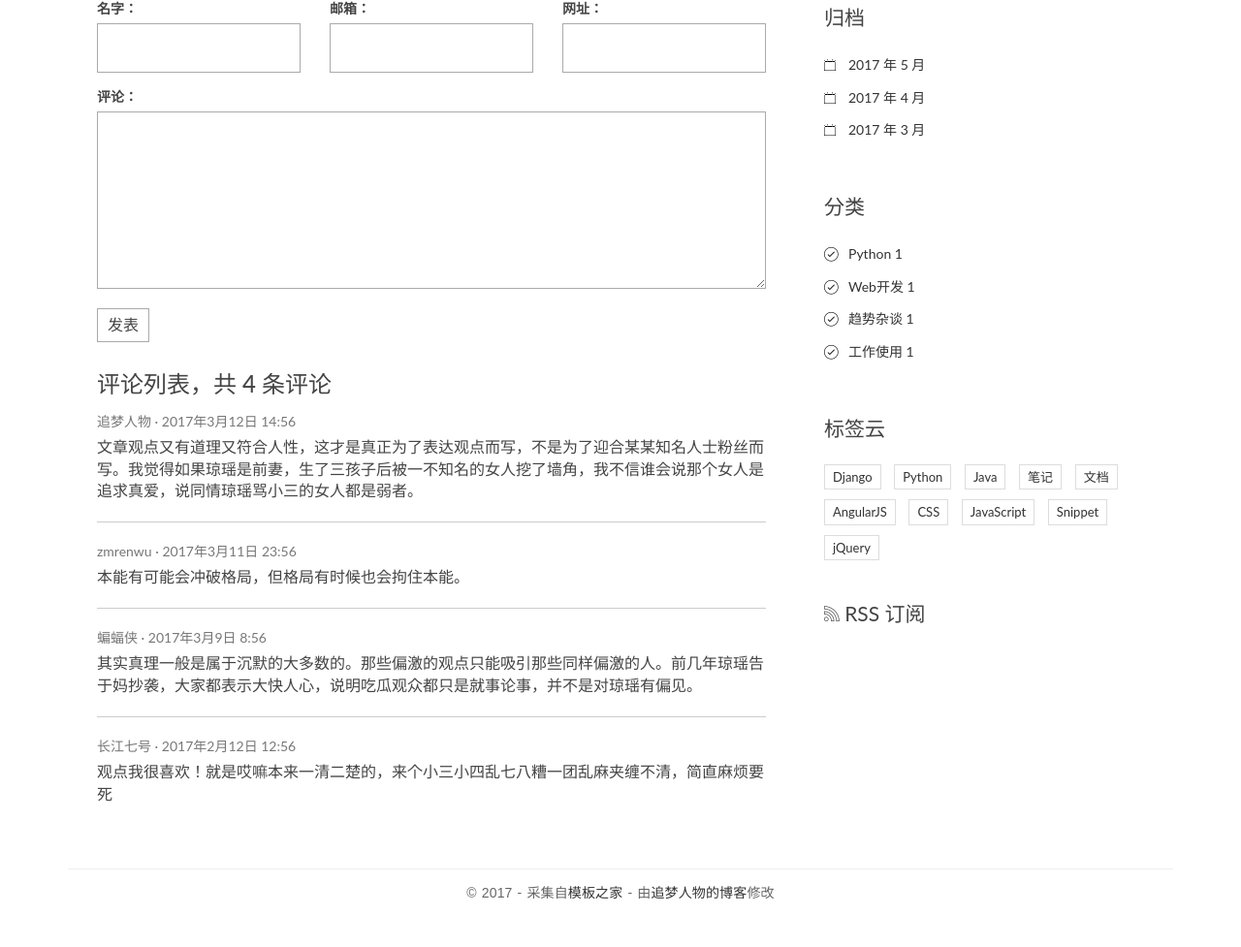
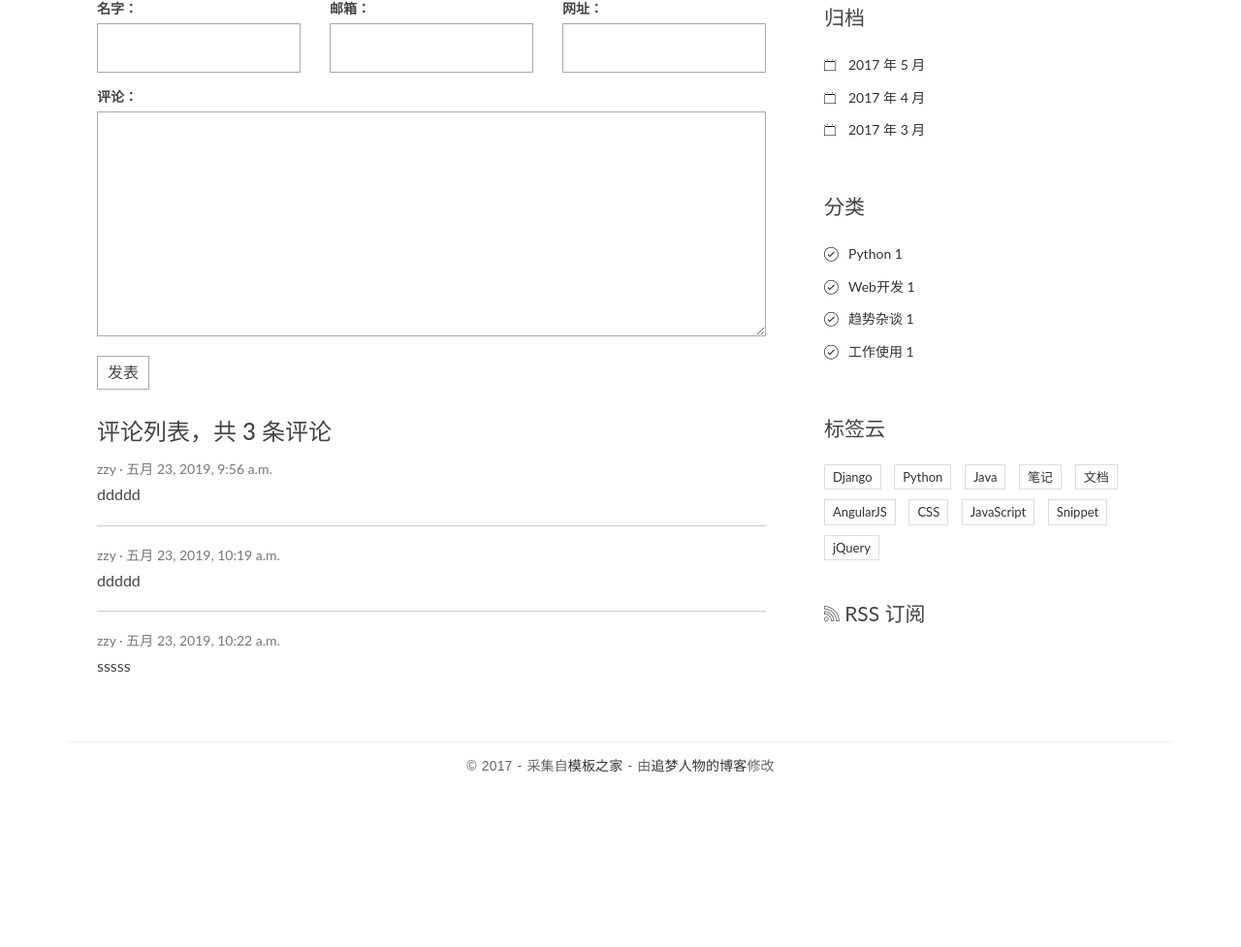
Before and after one commit to zzy0371/DjangoPy1902Rep, a Django app: page /detail/1/ in a window 1280 px wide. Shown: the part 458-1435 px from the top of the page at 97% size. After the commit the page ends 1255 px from the top, so only its background shows below. Run offline with Django 3.2, Linux system fonts and the light colour scheme; data comes from the database, SQL or seed files in the repository; both versions use the stored data as it was after the commit; some libraries are stand-ins or nearby versions.

Commit message:
添加评论

```diff
--- a/demo3/blog/views.py
+++ b/demo3/blog/views.py
@@ -4,6 +4,7 @@ from .models import Article
 #  Paginator  Page
 from django.core.paginator import Paginator
 import markdown
+from comments.forms import CommentForm
 # Create your views here.
 
 def index(request):
@@ -41,4 +42,5 @@ def detail(request, id):
 
     article.toc = mk.toc
 
+    cf = CommentForm()
     return render(request,'single.html', locals())
--- /dev/null
+++ b/demo3/comments/forms.py
@@ -0,0 +1,7 @@
+from django import forms
+from .models import Comment
+class CommentForm(forms.Form):
+    name = forms.CharField(required=True, label="输入名字",  widget=forms.TextInput(attrs={"id":"id_name"}) )
+    email = forms.EmailField(required=True,label="输入邮箱", widget=forms.EmailInput(attrs={"id":"id_email"}))
+    url = forms.URLField(label="输入个人主页", widget=forms.URLInput( attrs={"id":"id_url"}))
+    comment = forms.CharField(required=True,label="输入评论",widget=forms.Textarea( attrs={"id":"id_comment"})    )
--- a/demo3/comments/models.py
+++ b/demo3/comments/models.py
@@ -1,5 +1,6 @@
 from django.db import models
 from blog.models import Article
+from datetime import datetime
 # Create your models here.
 
 class Comment(models.Model):
@@ -8,6 +9,7 @@ class Comment(models.Model):
     url = models.URLField(blank=True,null=True)
     content = models.CharField(max_length=500)
     article = models.ForeignKey(Article,on_delete=models.CASCADE)
+    create_time = models.DateTimeField(auto_now_add=True)
 
     def __str__(self):
         return self.username
--- a/demo3/comments/urls.py
+++ b/demo3/comments/urls.py
@@ -1,4 +1,6 @@
+from django.conf.urls import url
+from . import views
 app_name = "comments"
 urlpatterns = [
-
+    url(r'^addcomment/(\d+)/$', views.AddComment.as_view(), name='addcomment' )
 ]
--- a/demo3/templates/base.html
+++ b/demo3/templates/base.html
@@ -109,7 +109,7 @@
                 <div class="widget widget-category">
                     <h3 class="widget-title">分类</h3>
                     <ul>
-                        {% getcategorys as categorys  %}
+                        {% getcategorys  as categorys  %}
                         {% for category in categorys %}
 
                             <li><a href="#"> {{ category.title }} <span class="post-count">{{ category.article_set.count }} </span>   </a></li>
--- a/demo3/templates/single.html
+++ b/demo3/templates/single.html
@@ -21,58 +21,48 @@
 <section class="comment-area" id="comment-area">
     <hr>
     <h3>发表评论</h3>
-    <form action="#" method="post" class="comment-form">
+    <form action="{% url 'comments:addcomment' article.id %}" method="post" class="comment-form">
+        {% csrf_token %}
         <div class="row">
             <div class="col-md-4">
                 <label for="id_name">名字：</label>
-                <input type="text" id="id_name" name="name" required>
+                {{ cf.name }}
             </div>
             <div class="col-md-4">
                 <label for="id_email">邮箱：</label>
-                <input type="email" id="id_email" name="email" required>
+                {{ cf.email }}
             </div>
             <div class="col-md-4">
                 <label for="id_url">网址：</label>
-                <input type="text" id="id_url" name="url">
+                {{ cf.url }}
             </div>
             <div class="col-md-12">
                 <label for="id_comment">评论：</label>
-                <textarea name="comment" id="id_comment" required></textarea>
+                {{ cf.comment }}
                 <button type="submit" class="comment-btn">发表</button>
             </div>
         </div>    <!-- row -->
     </form>
+
+
+
     <div class="comment-list-panel">
-        <h3>评论列表，共 <span>4</span> 条评论</h3>
+        <h3>评论列表，共 <span> {{ article.comment_set.count }} </span> 条评论</h3>
         <ul class="comment-list list-unstyled">
-            <li class="comment-item">
-                <span class="nickname">追梦人物</span>
-                <time class="submit-date" datetime="2012-11-09T23:15:57+00:00">2017年3月12日 14:56</time>
+
+            {% for c in article.comment_set.all %}
+                <li class="comment-item">
+                <span class="nickname">{{ c.username }}</span>
+                <time class="submit-date" datetime="2012-11-09T23:15:57+00:00">{{ c.create_time }}</time>
                 <div class="text">
-                    文章观点又有道理又符合人性，这才是真正为了表达观点而写，不是为了迎合某某知名人士粉丝而写。我觉得如果琼瑶是前妻，生了三孩子后被一不知名的女人挖了墙角，我不信谁会说那个女人是追求真爱，说同情琼瑶骂小三的女人都是弱者。
+                    {{ c.content  }}
                 </div>
             </li>
-            <li class="comment-item">
-                <span class="nickname">zmrenwu</span>
-                <time class="submit-date" datetime="2012-11-09T23:15:57+00:00">2017年3月11日 23:56</time>
-                <div class="text">
-                    本能有可能会冲破格局，但格局有时候也会拘住本能。
-                </div>
-            </li>
-            <li class="comment-item">
-                <span class="nickname">蝙蝠侠</span>
-                <time class="submit-date" datetime="2012-11-09T23:15:57+00:00">2017年3月9日 8:56</time>
-                <div class="text">
-                    其实真理一般是属于沉默的大多数的。那些偏激的观点只能吸引那些同样偏激的人。前几年琼瑶告于妈抄袭，大家都表示大快人心，说明吃瓜观众都只是就事论事，并不是对琼瑶有偏见。
-                </div>
-            </li>
-            <li class="comment-item">
-                <span class="nickname">长江七号</span>
-                <time class="submit-date" datetime="2012-11-09T23:15:57+00:00">2017年2月12日 12:56</time>
-                <div class="text">
-                    观点我很喜欢！就是哎嘛本来一清二楚的，来个小三小四乱七八糟一团乱麻夹缠不清，简直麻烦要死
-                </div>
-            </li>
+            {% empty %}
+                <li>评论</li>
+            {% endfor %}
+
+
         </ul>
     </div>
 </section>
```
Also changed, not shown: demo3/comments/views.py (+33 -2 lines), demo3/blog/migrations/0002_auto_20190523_0912.py (added), demo3/comments/migrations/0002_auto_20190523_0912.py (added), demo3/db.sqlite3.
